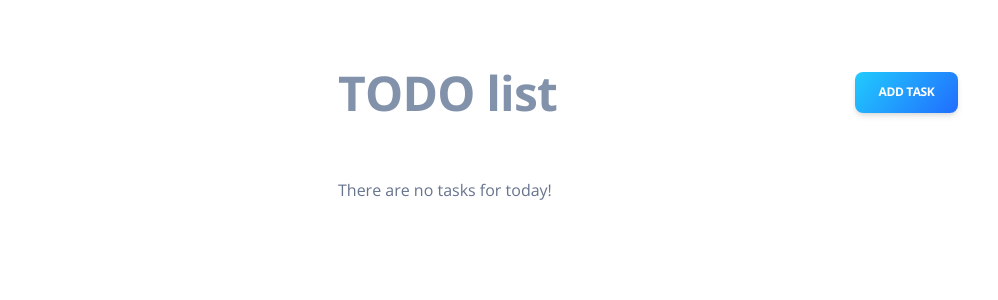
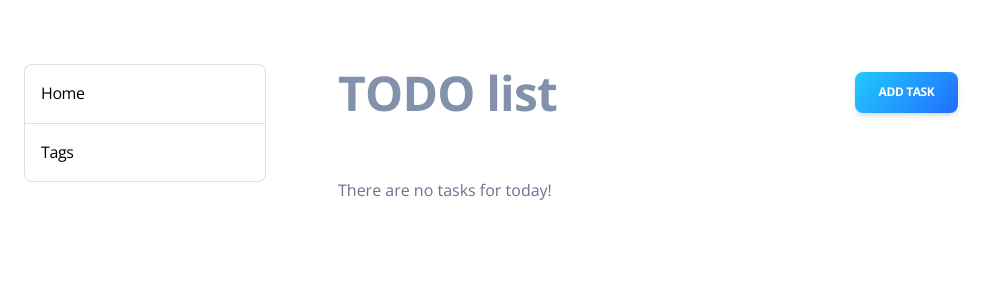
Before and after one commit to Amirammi/manager, a Django app: page / in a window 1280 px wide. Shown: the top 300 px of the page, without its empty margins (0-998 px from the left). Run offline with Django 4.2, Linux system fonts and the light colour scheme; data that the repository does not hold is empty; some libraries are stand-ins or nearby versions.

Commit message:
Create includes dir & sidebar.html, add includes to base.html

```diff
--- a/templates/base.html
+++ b/templates/base.html
@@ -21,7 +21,9 @@
 <div class="container-fluid">
   <div class="row">
     <div class="col-sm-3">
-      {% block sidebar %}{% endblock sidebar %}
+      {% block sidebar %}
+        {% include 'includes/sidebar.html' %}
+      {% endblock sidebar %}
     </div>
     <div class="col-sm-9">
       {% block content %}{% endblock content %}
--- /dev/null
+++ b/templates/includes/sidebar.html
@@ -0,0 +1,8 @@
+<ul class="list-group mt-6 col-md-10">
+  <li class="list-group-item py-3">
+    <a href="{% url 'task_list:index' %}">Home</a>
+  </li>
+  <li class="list-group-item py-3">
+    <a href="{% url 'task_list:tag-list' %}">Tags</a>
+  </li>
+</ul>
```
